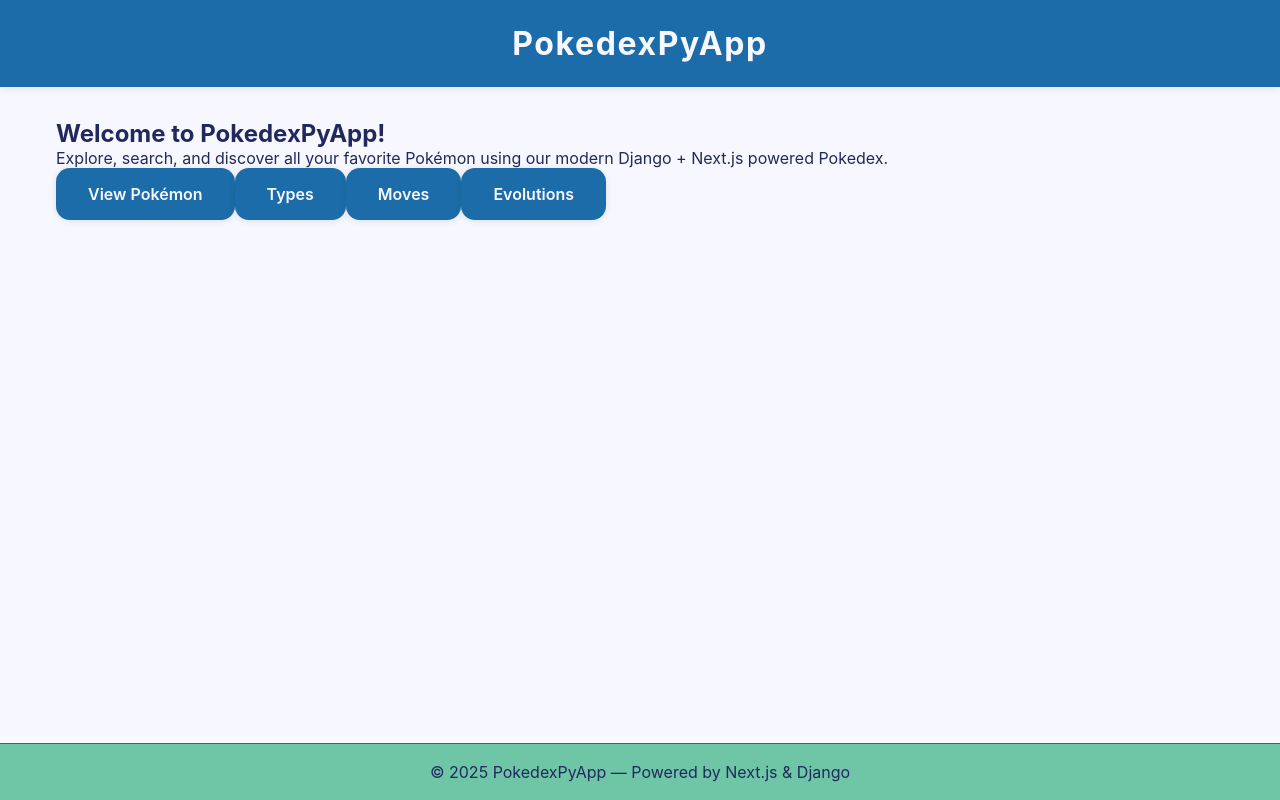
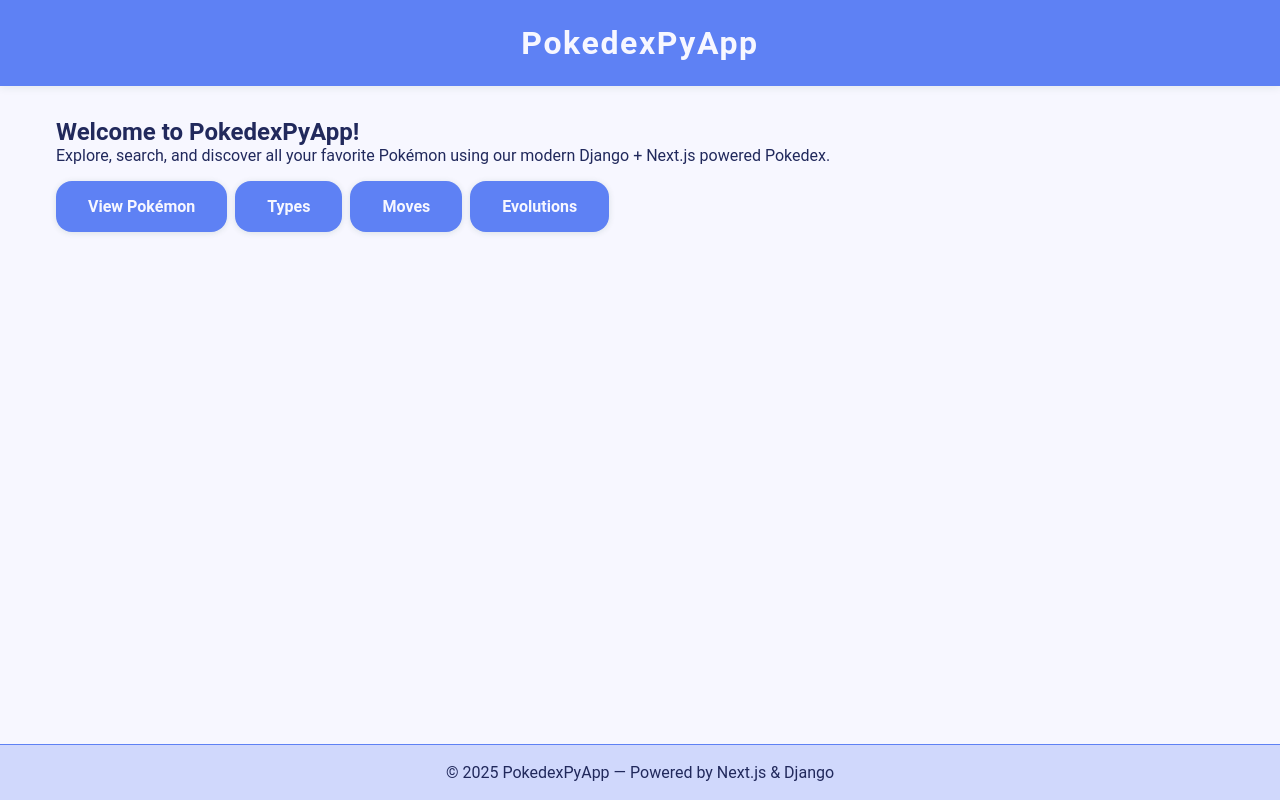
Before and after one commit to johnnyblaze993/galaxyApp, a Next.js app in the folder frontend/: page / in a window 1280 px wide. Built offline with nearby package versions, Linux system fonts and the light colour scheme.

Commit message:
Update PokemonCard component to display Pokemon name and base stats; add new flexbox styles for links

```diff
--- a/frontend/src/features/pokemon/PokemonCard.tsx
+++ b/frontend/src/features/pokemon/PokemonCard.tsx
@@ -12,13 +12,13 @@
 				</span>
 				<span className="poke-name">{pokemon.name}</span>
 			</div>
-			<div className="type-list">
+			{/* <div className="type-list">
 				{pokemon.types.map((type) => (
 					<span key={type} className={`type-badge type-${type.toLowerCase()}`}>
 						{type}
 					</span>
 				))}
-			</div>
+			</div> */}
 			<div className="stats">
 				<span>HP: {pokemon.base_stats.hp}</span>
 				<span>Atk: {pokemon.base_stats.atk}</span>
--- a/frontend/src/styles/components.css
+++ b/frontend/src/styles/components.css
@@ -105,6 +105,14 @@
 }
 
 /* Links & buttons */
+
+.links {
+    display: flex;
+    flex-direction: row;
+    gap: 0.5rem;
+    padding-top: 16px;
+}
+
 .link {
     background: var(--color-main);
     color: var(--color-bg);
--- a/frontend/src/styles/global.css
+++ b/frontend/src/styles/global.css
@@ -1,23 +1,18 @@
 :root {
     --color-dark: #21295C;
-    /* Deep Indigo */
-    --color-main: #1B6CA8;
-    /* Electric Blue */
-    --color-accent: #6EC6A6;
-    /* Soft Green */
+    --color-main: #5E81F4;
+    --color-accent: #D0D8FC;
     --color-bg: #F7F7FF;
-    /* Ultra Light */
-    --color-surface: #FFFFFF;
-    /* Card/Element */
-    --color-neutral: #637074;
-    /* Slate */
-    --color-error: #FF6B6B;
+    --color-card: #FFFFFF;
+    --color-success: #3CB371;
+    --color-danger: #E26A6A;
+
     --background: var(--color-bg);
     --foreground: var(--color-dark);
 
-    --radius: 14px;
-    --spacing: 10px;
-    --font-base: 'Inter', 'Roboto', Arial, sans-serif;
+    --radius: 16px;
+    --spacing: 8px;
+    --font-base: 'Roboto', Arial, sans-serif;
 }
 
 body {
```
